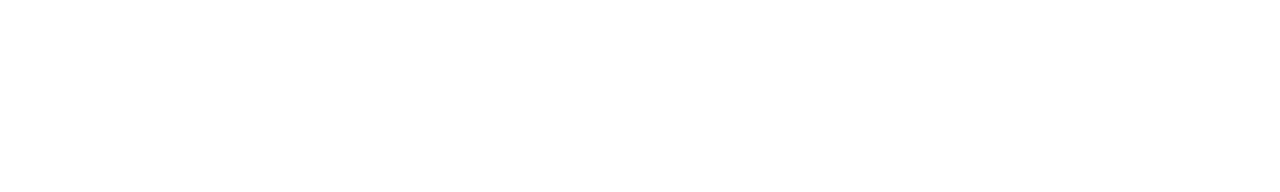
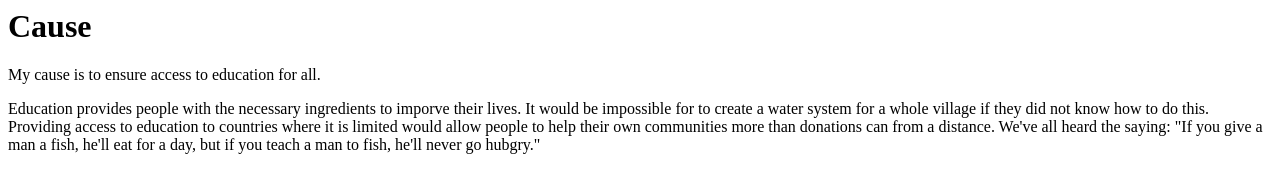
Before and after one commit to SarahBridges/cause, a plain HTML site: page index.html in a window 1280 px wide. Drawn offline with Linux system fonts and the light colour scheme.

Commit message:
Update index.html

```diff
--- a/index.html
+++ b/index.html
@@ -1,7 +1,13 @@
 <html>
 <body>
-
-
+<h1>Cause</h1>
+<p>My cause is to ensure access to education for all.</p>
+	<p>Education provides people with the necessary ingredients to imporve their lives.
+	It would be impossible for to create a water system for a whole village if they did not
+	know how to do this. Providing access to education to countries where it is limited would
+	allow people to help their own communities more than donations can from a distance. We've
+	all heard the saying: "If you give a man a fish, he'll eat for a day, but if you teach a
+	man to fish, he'll never go hubgry."</p>
 
 
 
```
